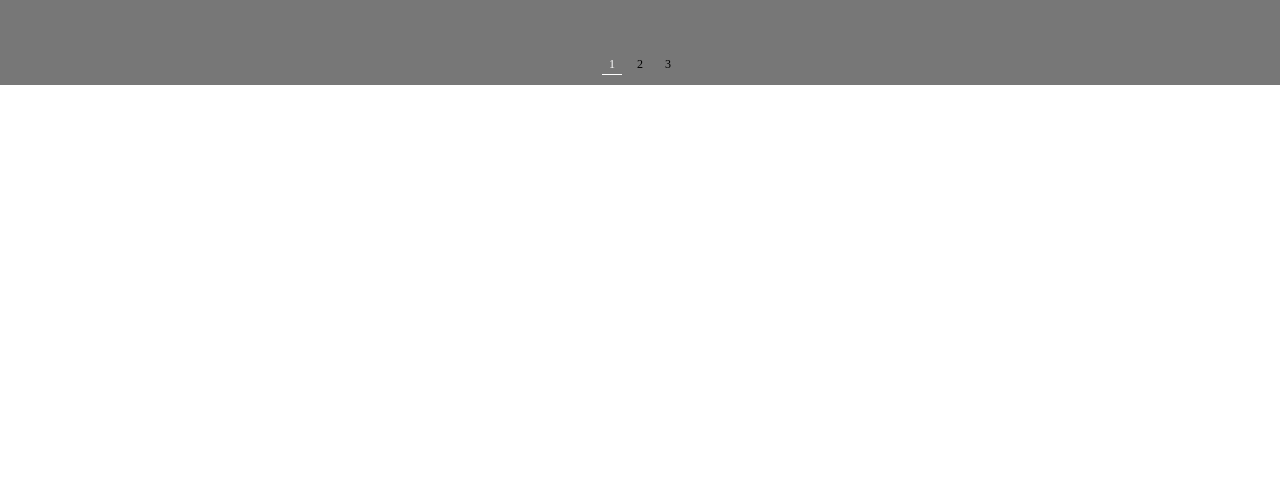
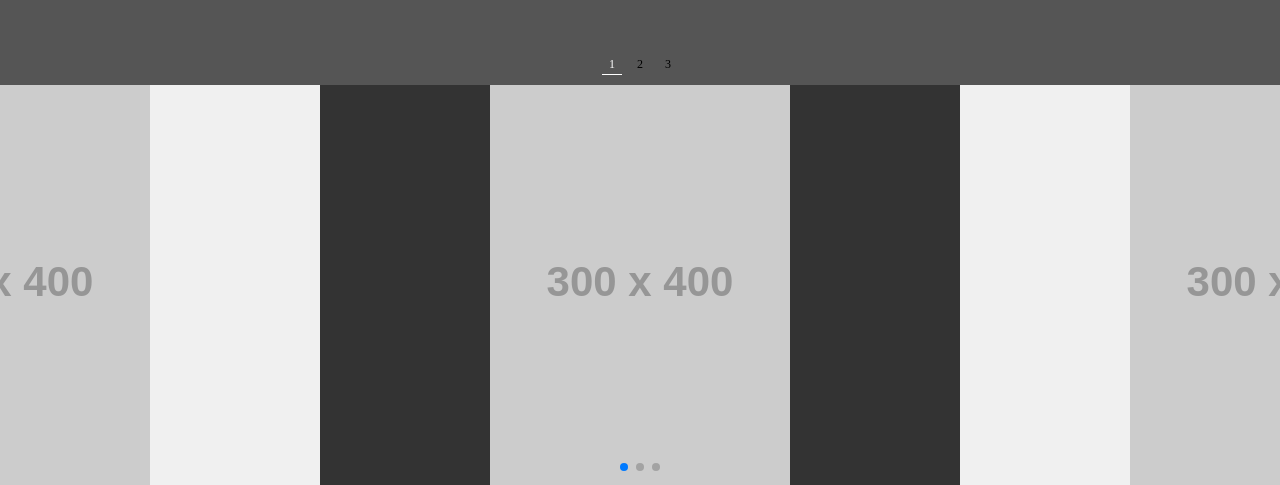
Before and after one commit to qkaxhfms/swiper_practice, a plain HTML site: page practice1/index.html in a window 1280 px wide. Shown: the part 715-1200 px from the top of the page. Before the commit the page ends 800 px from the top, so only its background shows below. Drawn offline with nearby package versions, Linux system fonts and the light colour scheme.

Commit message:
반 걸치는 스와이퍼

```diff
--- a/practice1/index.html
+++ b/practice1/index.html
@@ -14,8 +14,8 @@
         .content-01{height:100vh;}
         .content-01 .swiper-container {width: 100%;height: 100%;}
         .content-01 .swiper-container .img{height:100%;}
-        .content-01 .swiper-container .con01{background-color:#777;}
-        .content-01 .swiper-container .con02{background-color:#888;}
+        .content-01 .swiper-container .con01{background-color:#555;}
+        .content-01 .swiper-container .con02{background-color:#777;}
         .content-01 .swiper-container .con03{background-color:#999;}
         .content-01 .swiper-pagination-bullet {
             width: 20px;
@@ -32,6 +32,18 @@
             color: #fff;
             border-bottom-color:#fff;
         }
+
+        /* content-02 */
+        .content-02{}
+        .content-02 .swiper-container {width:100%;}
+        .content-02 .swiper-container .swiper-slide {width:50%;height:400px;background:#f0f0f0;}
+        .content-02 .swiper-container .swiper-slide:nth-child(2n) {background:#333;}
+        .content-02 .swiper-container .swiper-slide {}
+        .content-02 .swiper-container {}
+        .content-02 .swiper-container .inner{text-align:center;}
+        /* .content-02 .swiper-container .img{display:inline-block;}
+        .content-02 .swiper-container .img img{width:100%;} */
+
     </style>
 </head>
 <body>
@@ -55,19 +67,67 @@
         </div>
     </div>
     <!-- content-01 (e)-->
+
+    <div class="content-02">
+        <!-- Swiper -->
+        <div class="swiper-container">
+            <div class="swiper-wrapper">
+                <div class="swiper-slide">
+                    <div class="inner">
+                        <span class="img">
+                            <img src="https://via.placeholder.com/300x400" alt="">
+                        </span>
+                        <p class="tit1">lorem ipusm</p>
+                    </div>
+                </div>
+                <div class="swiper-slide">
+                    <div class="inner">
+                        <span class="img">
+                            <img src="https://via.placeholder.com/300x400" alt="">
+                        </span>
+                        <p class="tit1">lorem ipusm</p>
+                    </div>
+                </div>
+                <div class="swiper-slide">
+                    <div class="inner">
+                        <span class="img">
+                            <img src="https://via.placeholder.com/300x400" alt="">
+                        </span>
+                        <p class="tit1">lorem ipusm</p>
+                    </div>
+                </div>
+            </div>
+            <!-- Add Pagination -->
+            <div class="swiper-pagination"></div>
+        </div>
+    </div>
     <script src="https://unpkg.com/swiper/swiper-bundle.min.js"></script>
     <script>
-        // swiper
-        let swiper = new Swiper('.swiper-container', {
+        // cpmtemt-01
+        let swiper1 = new Swiper('.content-01 .swiper-container', {
             loop:true,
             pagination: {
-                el: '.swiper-pagination',
+                el: '.content-01 .swiper-pagination',
                 clickable: true,
                 renderBullet: function (index, className) {
                     return '<span class="' + className + '">' + (index + 1) + '</span>';
                 },
             },
         });
+
+        // swiper
+        let swiper2 = new Swiper('.content-02 .swiper-container', {
+            loop:true,
+            paginationClickable: true,
+            centeredSlides: true,
+            slidesPerView: 'auto',
+            spaceBetween : 0,
+            autoHeight: true,
+            pagination: {
+                el: '.content-02 .swiper-pagination',
+                clickable: true,
+            },
+        });
     </script>
 </body>
 </html>
```
